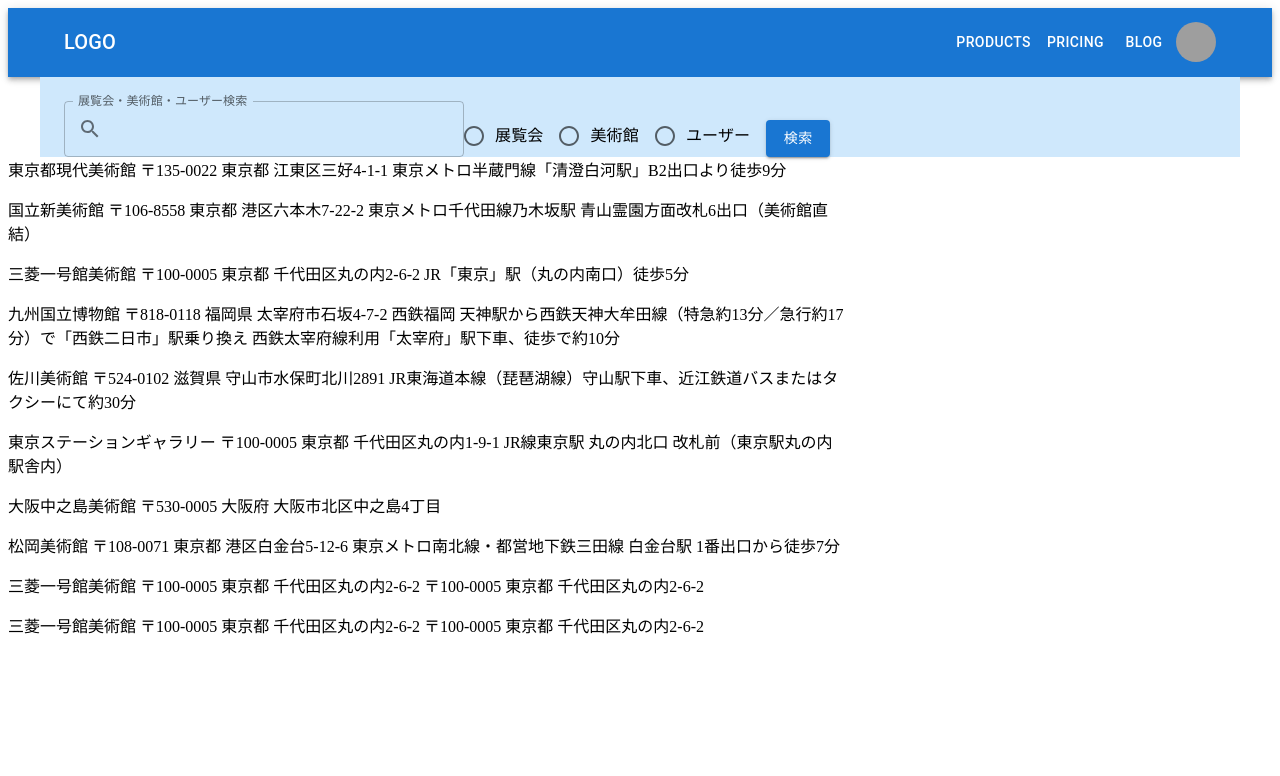
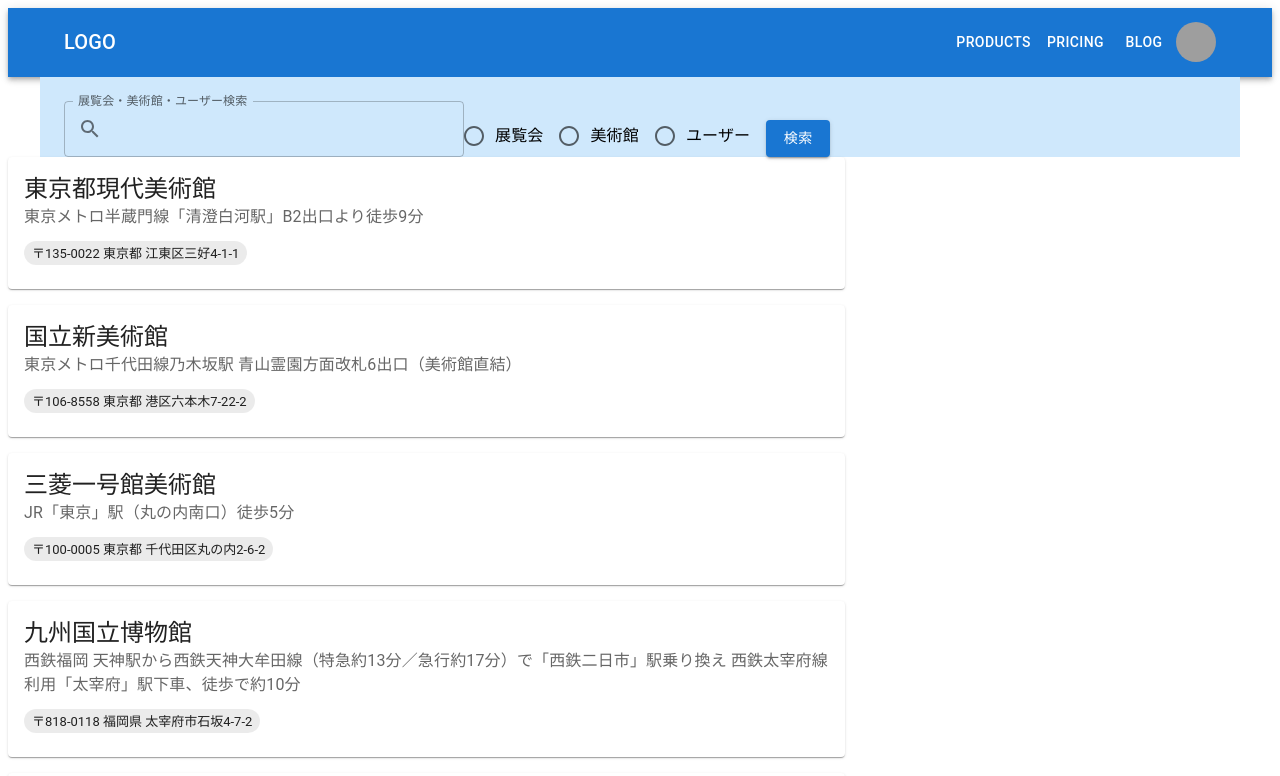
Before and after one commit to monstera3/ato, a React (Create React App) app: page /museums in a window 1280 px wide. Shown: the top 776 px of the page. Built offline with nearby package versions, Linux system fonts and the light colour scheme; grey boxes are pictures that could not be loaded.

Commit message:
refactor: extract Museum.tsx

```diff
--- a/src/components/page/MuseumList.tsx
+++ b/src/components/page/MuseumList.tsx
@@ -1,5 +1,6 @@
 import { Grid} from '@mui/material';
 import { getMuseums } from '../../data';
+import { Museum } from '../model/Museum';
 
 export const MuseumList=()=> {
 
@@ -9,7 +10,7 @@
     <Grid container spacing={2}>
       {museums.map((museum)=>(
         <Grid item xs={8}>
-          {museum.museumName} {museum.address} {museum.access}
+          <Museum museum={museum}/>
         </Grid>
       ))}
     </Grid>
```
